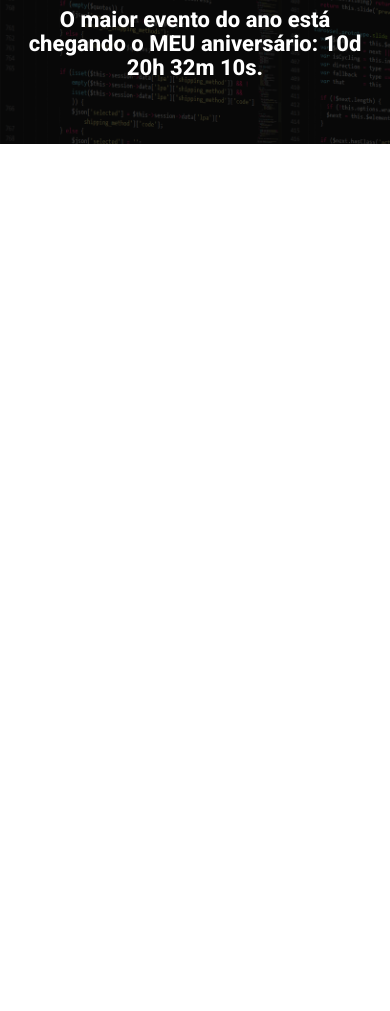
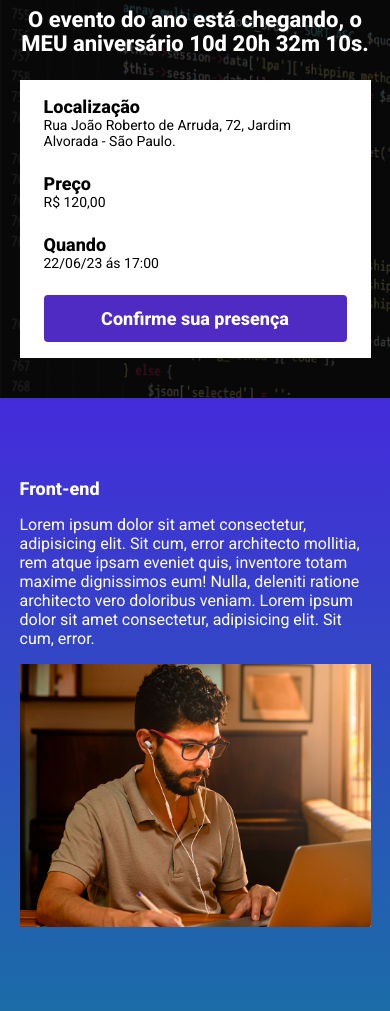
Before and after one commit to GustavoFFelipe/eventoAniversario, a website built with Parcel: page src/index.html in a window 390 px wide. Shown: the part 96-1107 px from the top of the page. Before the commit the page ends 844 px from the top, so only its background shows below. Built offline with nearby package versions, Linux system fonts and the light colour scheme.

Commit message:
secition and hero

```diff
--- a/src/index.html
+++ b/src/index.html
@@ -13,10 +13,39 @@
         <div class="container">
             <img class="hero__logo" src="./images/ebac_logo.svg" alt="EBAC logo">
             <p class="hero__text">
-                O maior evento do ano está chegando o MEU aniversário: 10d 20h 32m 10s.
+                O evento do ano está chegando, o MEU aniversário 10d 20h 32m 10s.
             </p>
+            <div class="infos-bar">
+                <ul class="infos-bar__infos">
+                    <li class="infos-bar__infos__item">
+                        <b>Localização</b>
+                        Rua João Roberto de Arruda, 72, Jardim Alvorada - São Paulo.
+                    </li>
+                    <li class="infos-bar__infos__item">
+                        <b>Preço</b>
+                        R$ 120,00
+                    </li>
+                    <li class="infos-bar__infos__item">
+                        <b>Quando</b>
+                        22/06/23 ás 17:00
+                    </li>
+                </ul>
+                <a href="#" class="button button--primary">Confirme sua presença</a>
+            </div>
         </div>
     </header>
+    <section class="event">
+        <div class="container">
+            <div class="event__details">
+                <h2 class="event__details__title">Front-end</h2>
+                <p class="event__details__description">
+                    Lorem ipsum dolor sit amet consectetur, adipisicing elit. Sit cum, error architecto mollitia, rem atque ipsam eveniet quis, inventore totam maxime dignissimos eum! Nulla, deleniti ratione architecto vero doloribus veniam.
+                    Lorem ipsum dolor sit amet consectetur, adipisicing elit. Sit cum, error.
+                </p>
+            </div>
+            <img class="event__image" src="./images/frontend.png" alt="">
+        </div>
+    </section>
     <script src="./scripts/main.js"></script>
 </body>
 </html>
--- /dev/null
+++ b/src/styles/_event.scss
@@ -0,0 +1,38 @@
+.event{
+    padding: 80px 0;
+    background-image: linear-gradient(0deg, #1b6ca7, #442bdb);;
+    .container{
+        display: flex;
+        align-items: center;
+
+
+    }
+
+    &__image{
+        max-width: 360px;
+    }
+    &__details{
+        margin-right: 40px;
+        &__title{
+            font-size: 18px;
+            font-weight: bold;
+            margin-bottom: 16px;
+        }
+        &__description{
+            line-height: 22ps;
+        }
+    }
+
+    @media(max-width: 640px ){
+        .container{
+            display: block;
+        }
+        &__image{
+            width: 100%;
+        }
+        &__details{
+            margin-right: 0;
+            margin-bottom: 16px;
+        }
+    }
+}
--- a/src/styles/_hero.scss
+++ b/src/styles/_hero.scss
@@ -1,3 +1,4 @@
+
 .hero{
     padding-top: 64px;
     padding-bottom: 100px;
@@ -9,6 +10,7 @@
 
     .container{
         position: relative;
+
     }
     &::before{
         position: absolute;
--- /dev/null
+++ b/src/styles/components/_button.scss
@@ -0,0 +1,32 @@
+.button{
+    padding: 12px;
+    font-size: 18px;
+    font-weight: bold;
+    border-radius: 4px;
+    border: 1px solid transparent;
+    text-decoration: none;
+    text-align: center;
+    white-space: nowrap;
+    &--primary{
+        color: #fff;
+        background-color: #4f2ac3;
+
+        &:hover{
+            filter: brightness(1.2);
+            transition: filter .2s;
+        }
+
+    }
+    @media (max-width: 1024px){
+        display: flex;
+        align-items: center;
+
+    }
+    @media (max-width: 640px){
+        display: block;
+        width: 100%;
+
+    }
+
+
+}
--- /dev/null
+++ b/src/styles/components/_infosBar.scss
@@ -0,0 +1,39 @@
+.infos-bar{
+    padding: 16px 24px;
+    background-color: #fff;
+    display: flex;
+
+        justify-content: space-between;
+
+    &__infos{
+        display: flex;
+        gap: 40px;
+
+        &__item{
+            color: #000;
+            font-size: 14px;
+            b{
+                display: block;
+                font-size: 18px;
+                color: #000;
+            }
+        }
+        }
+
+        @media (max-width: 640px) {
+            display: block;
+            &__infos{
+                display: block;
+
+                &__item{
+                    margin-bottom: 24px;
+                }
+            }
+        }
+
+        @media (max-width: 1024px){
+            &__infos{
+                gap: 16px;
+            }
+        }
+}
--- a/src/styles/main.scss
+++ b/src/styles/main.scss
@@ -1,4 +1,7 @@
 @use 'hero';
+@use 'components/infosBar';
+@use 'components/button';
+@use 'event';
 
 *{
     margin: 0;
@@ -6,6 +9,8 @@
     box-sizing: border-box;
     font-family: 'Roboto', sans-serif;
     color: #fff;
+    list-style: none;
+
 }
 
 .container{
```
